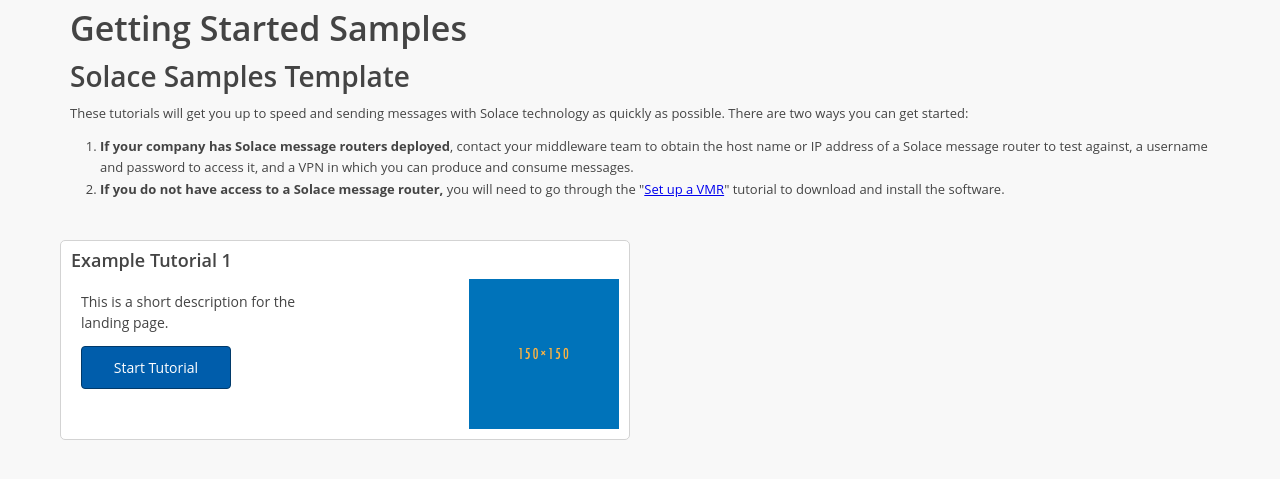
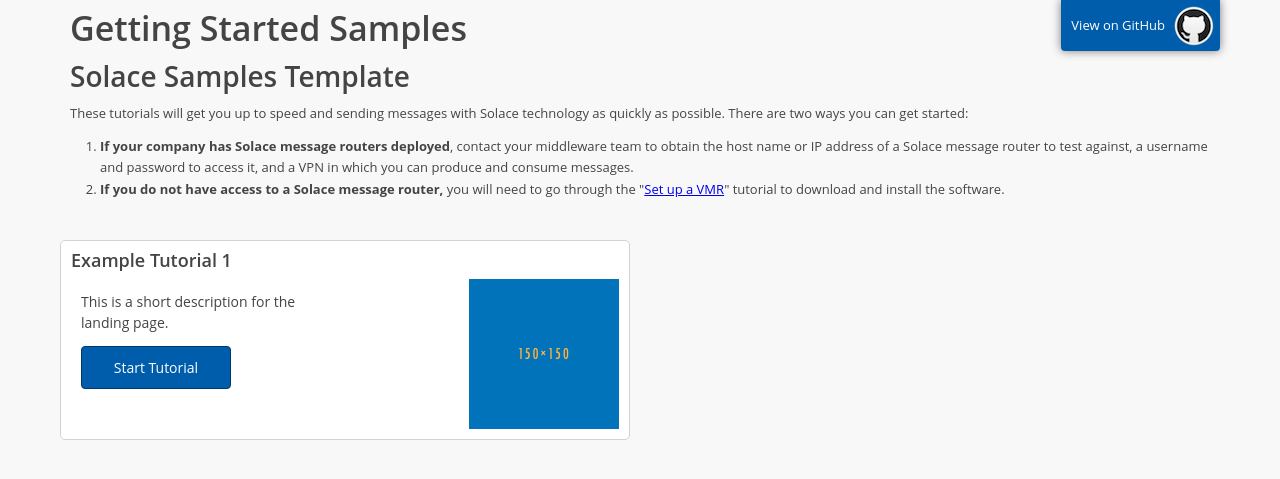
Before and after one commit to SolaceSamples/solace-samples-java-jcsmp, a Jekyll site: the page built from docs/index.html, in a window 1280 px wide. Shown: the top 479 px of the page. Built offline with Jekyll 4.4.1, drawn with Linux system fonts in a browser that asks for light colours.

Commit message:
Add a GitHub link to tutorials home page

```diff
--- a/docs/_includes/intro.html
+++ b/docs/_includes/intro.html
@@ -1,5 +1,9 @@
-<div class="grid">
+<div class="grid" style="position:relative">
   <div class="unit whole">
+    <a class="forkme-banner" href="{{ site.repository }}" target="_blank">
+        View on GitHub
+    </a>
+
 
     <h1>Getting Started Samples</h1>
     <h2 class="nolineheading">{{ site.title }}</h2>
--- a/docs/css/solace-common.css
+++ b/docs/css/solace-common.css
@@ -67,6 +67,28 @@
  .button:hover {background:#013a6a;}
  a.button-text {text-decoration:none; color:#fff;}
 
+ /* GitHub
+================================================== */
+.forkme-banner {
+    display: block;
+    position: absolute;
+    top: 0;
+    right: 10px;
+    z-index: 10;
+    padding: 15px 55px 15px 10px;
+    color: #fff;
+    background: url(../images/common/github-med-icon.png) #005dab no-repeat 95% 50%;
+    font-weight: 500;
+    box-shadow: 0 0 10px rgba(0,0,0,.5);
+    border-bottom-left-radius: 4px;
+    border-bottom-right-radius: 4px;
+    text-decoration: none;
+}
+.forkme-banner:hover { background-color:#013a6a; }
+
+@media screen and (max-width: 650px) {
+  .forkme-banner {display:none}
+}
  /* Table
 ================================================== */
 table {
```
Also changed, not shown: docs/images/common/github-med-icon.png (added).
